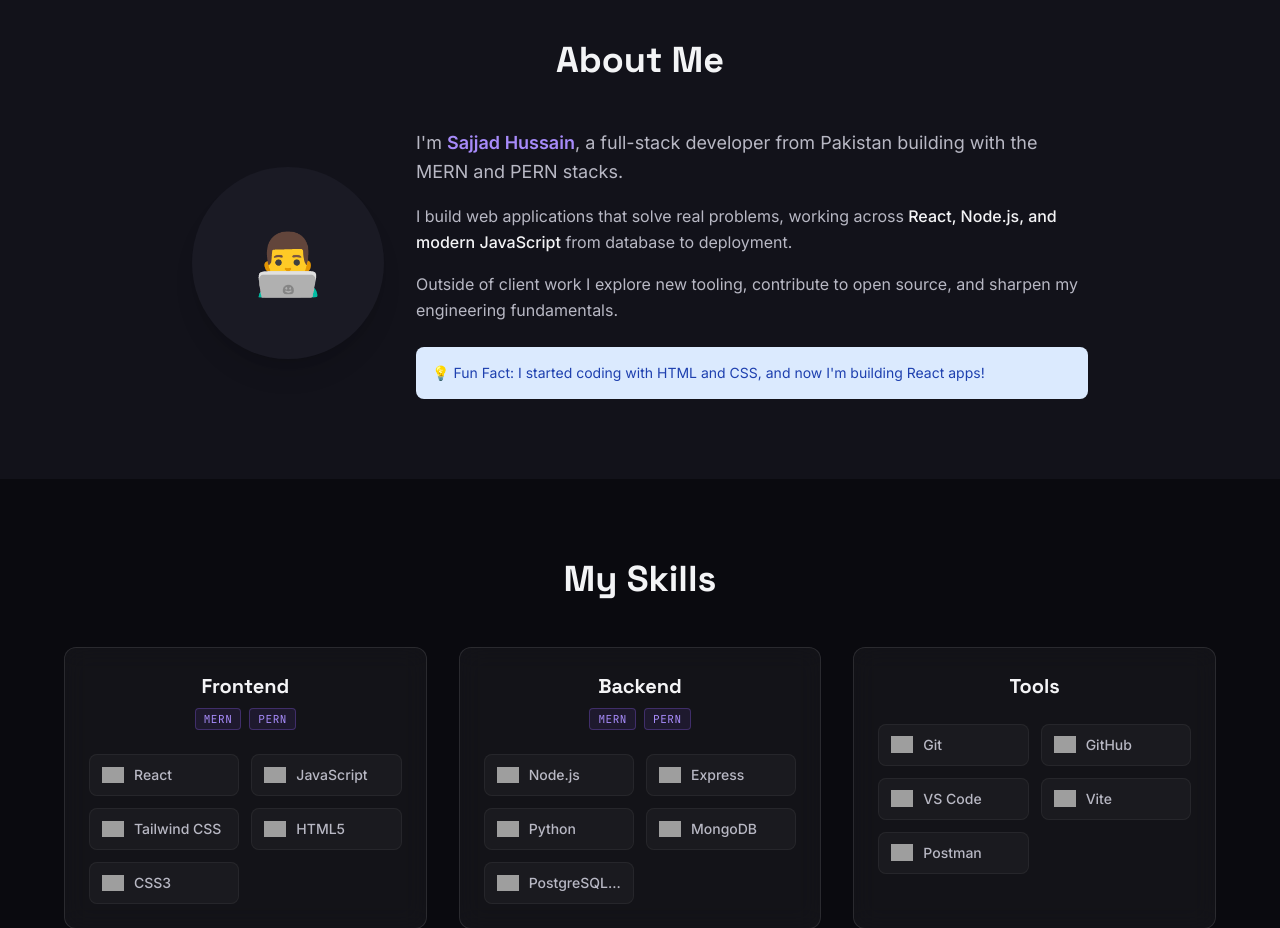
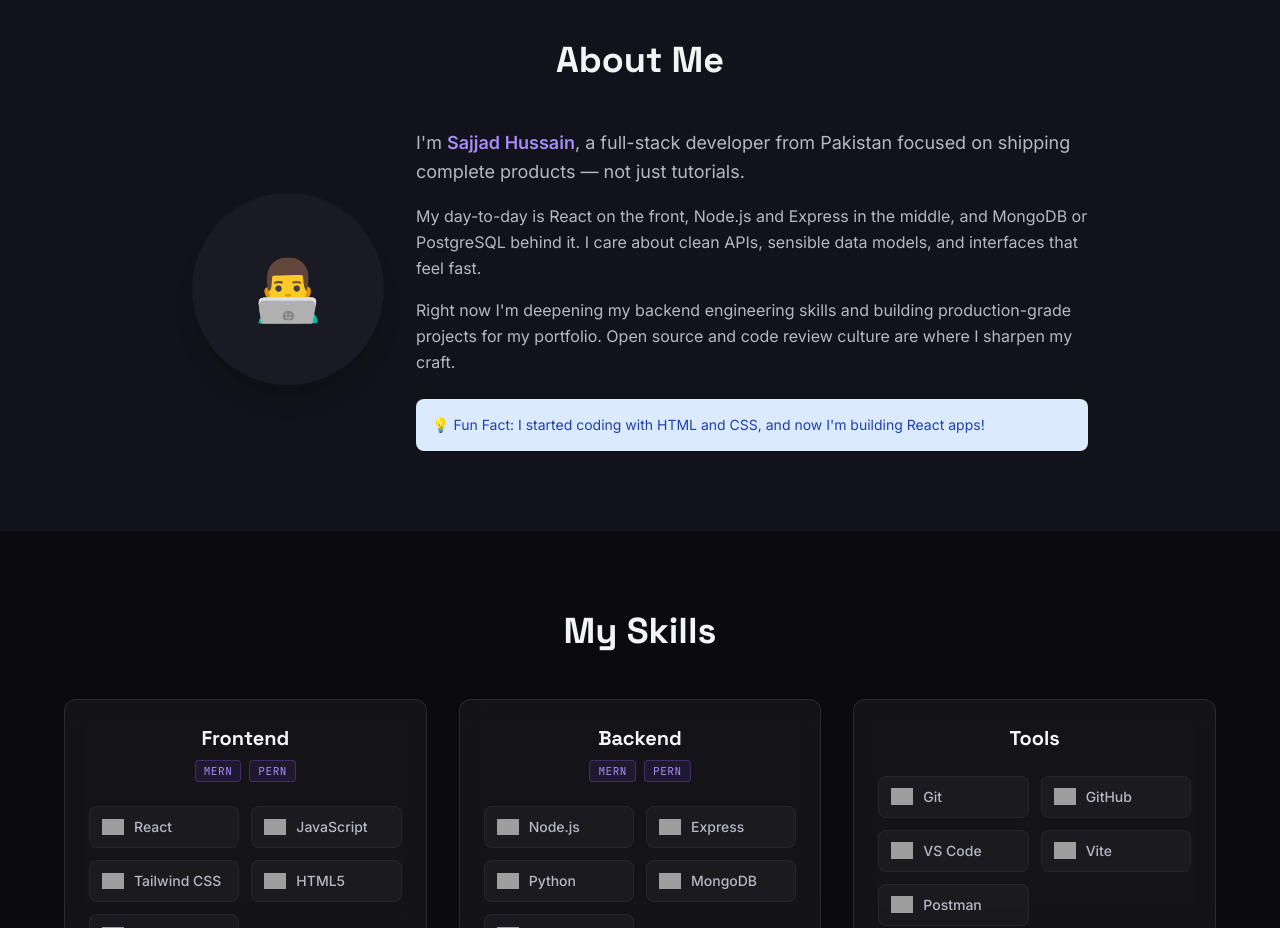
Before and after one commit to sajad-husain/portfolio-website, a React (Vite) app: page / in a window 1280 px wide. Shown: the part 840-1768 px from the top of the page. Built offline with nearby package versions, Linux system fonts and the light colour scheme; grey boxes are pictures that could not be loaded.

Commit message:
content: rewrite about section story

```diff
--- a/src/components/About.jsx
+++ b/src/components/About.jsx
@@ -20,16 +20,18 @@ function About() {
                     <div className="flex-1 text-center md:text-left">
                         <p className="text-lg text-ink-secondary mb-4 leading-relaxed">
                             I'm <span className="font-semibold text-accent-soft">Sajjad Hussain</span>,
-                            a full-stack developer from Pakistan building with the MERN and PERN stacks.
+                            a full-stack developer from Pakistan focused on shipping complete products —
+                            not just tutorials.
                         </p>
                         <p className="text-ink-secondary mb-4 leading-relaxed">
-                            I build web applications that solve real problems, working across
-                            <span className="font-medium text-ink-primary"> React, Node.js, and modern JavaScript</span> from
-                            database to deployment.
+                            My day-to-day is React on the front, Node.js and Express in the middle,
+                            and MongoDB or PostgreSQL behind it. I care about clean APIs, sensible
+                            data models, and interfaces that feel fast.
                         </p>
                         <p className="text-ink-secondary leading-relaxed">
-                            Outside of client work I explore new tooling, contribute to open source,
-                            and sharpen my engineering fundamentals.
+                            Right now I'm deepening my backend engineering skills and building
+                            production-grade projects for my portfolio. Open source and code review
+                            culture are where I sharpen my craft.
                         </p>
 
                         <div className="mt-6 p-4 bg-blue-100 dark:bg-blue-900 rounded-lg">
```
